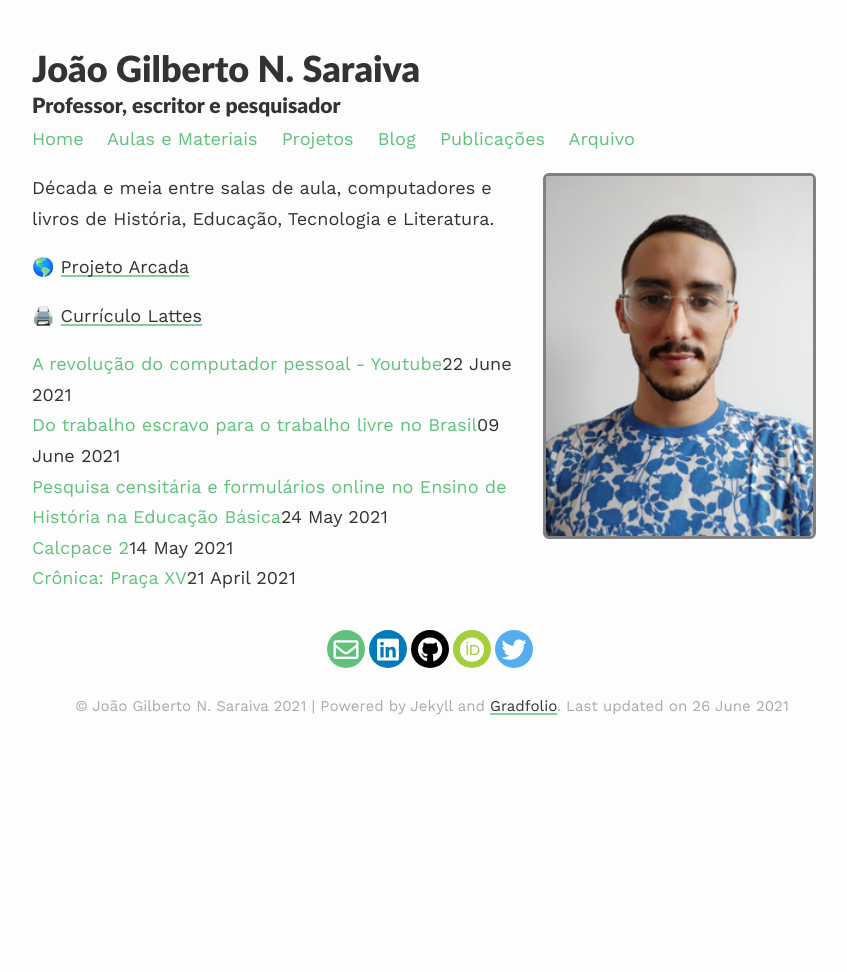
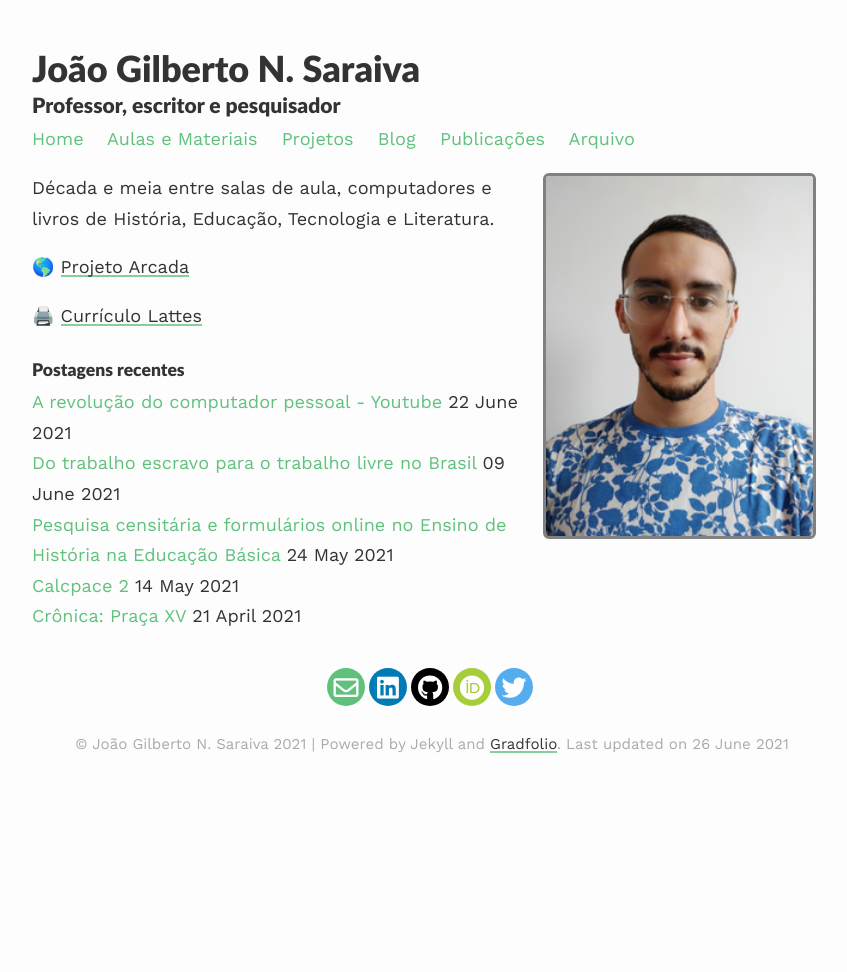
Before and after one commit to 0jonjo/0jonjo.github.io, a Jekyll site: the page built from index.md, in a window 1280 px wide. Shown: the whole page, without its empty margins (208-1055 px from the left). Built offline with Jekyll 4.4.1, drawn with Linux system fonts in a browser that asks for light colours; nearby versions of some CDN libraries.

Commit message:
Update about.html

```diff
--- a/_layouts/about.html
+++ b/_layouts/about.html
@@ -11,7 +11,8 @@ layout: default
 {{ content }}
 
 <div>
+	<h3><small>Postagens recentes</small></h3>
 	{% for post in site.posts limit:5 %}
-    <a href="{{ post.url | prepend: site.baseurl }}">{{ post.title }}</a>{{ post.date | date: '%d %B %Y' }}<br>
+    <a href="{{ post.url | prepend: site.baseurl }}">{{ post.title }}</a> {{ post.date | date: '%d %B %Y' }}<br>
 	{% endfor %}
 </div>
```
